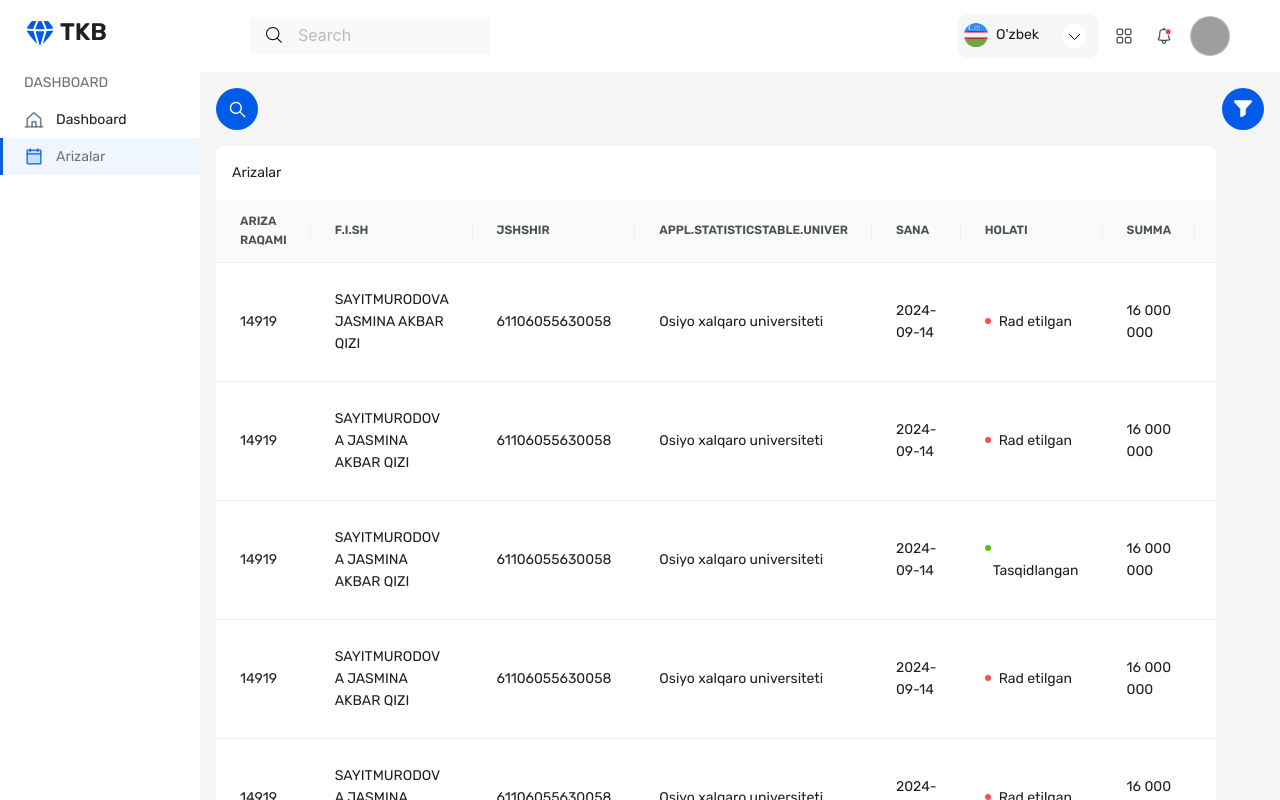
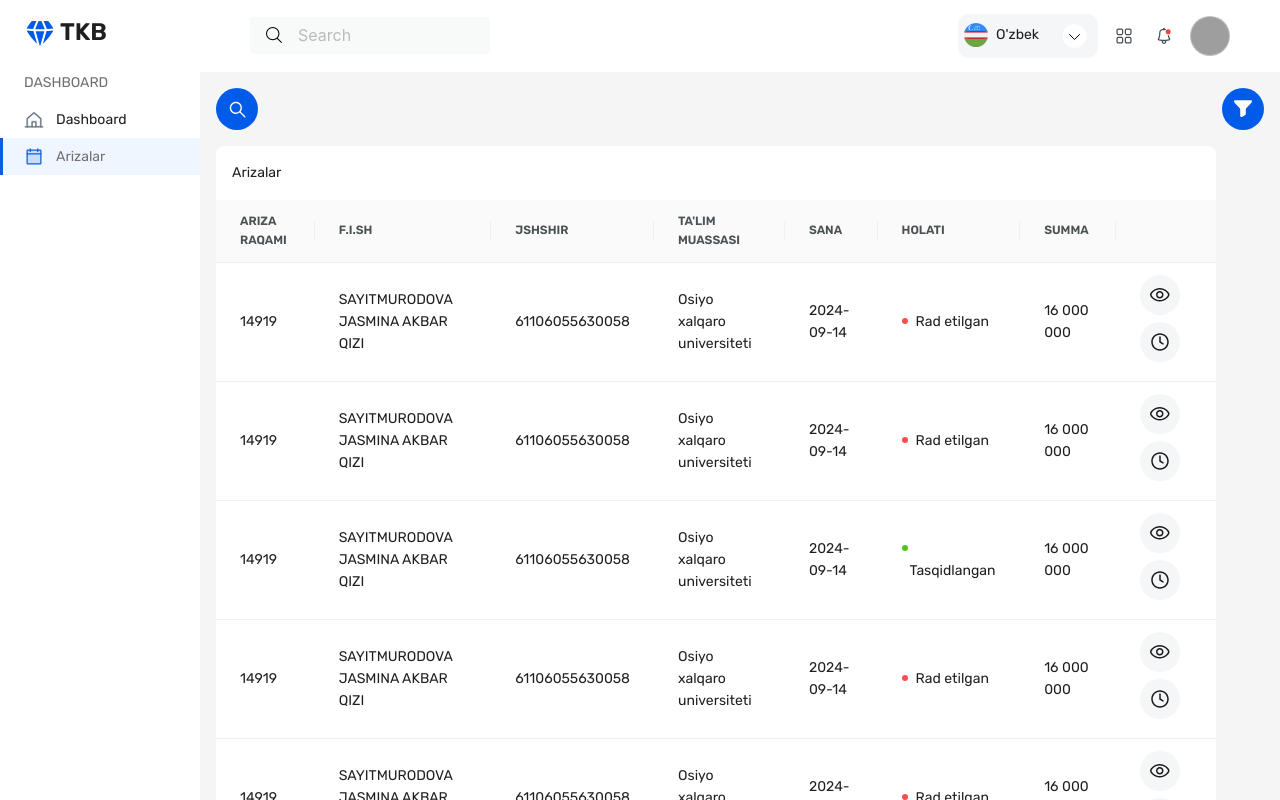
Before and after one commit to BehruzbekBotirovich/tkb-ui, a Vue app: page /dashboard/arizalar in a window 1280 px wide. Built offline with nearby package versions, Linux system fonts and the light colour scheme; grey boxes are pictures that could not be loaded; what vue3-apexcharts would draw is missing.

Commit message:
some changes

```diff
--- a/src/pages/dashboard/applications/ApplicationsPage.vue
+++ b/src/pages/dashboard/applications/ApplicationsPage.vue
@@ -36,7 +36,7 @@ const showSteps = () => {
 
             <a-table-column key="jshshir" data-index="jshshir" :title="$t('appl.code')"></a-table-column>
             <a-table-column key="institution" data-index="institution"
-                :title="$t('appl.statisticsTable.univer')"></a-table-column>
+                :title="$t('statisticsTable.univer')"></a-table-column>
             <a-table-column key="date" data-index="date" :title="$t('appl.date')"></a-table-column>
 
             <a-table-column key="status" data-index="status" :title="$t('status')"></a-table-column>
```
